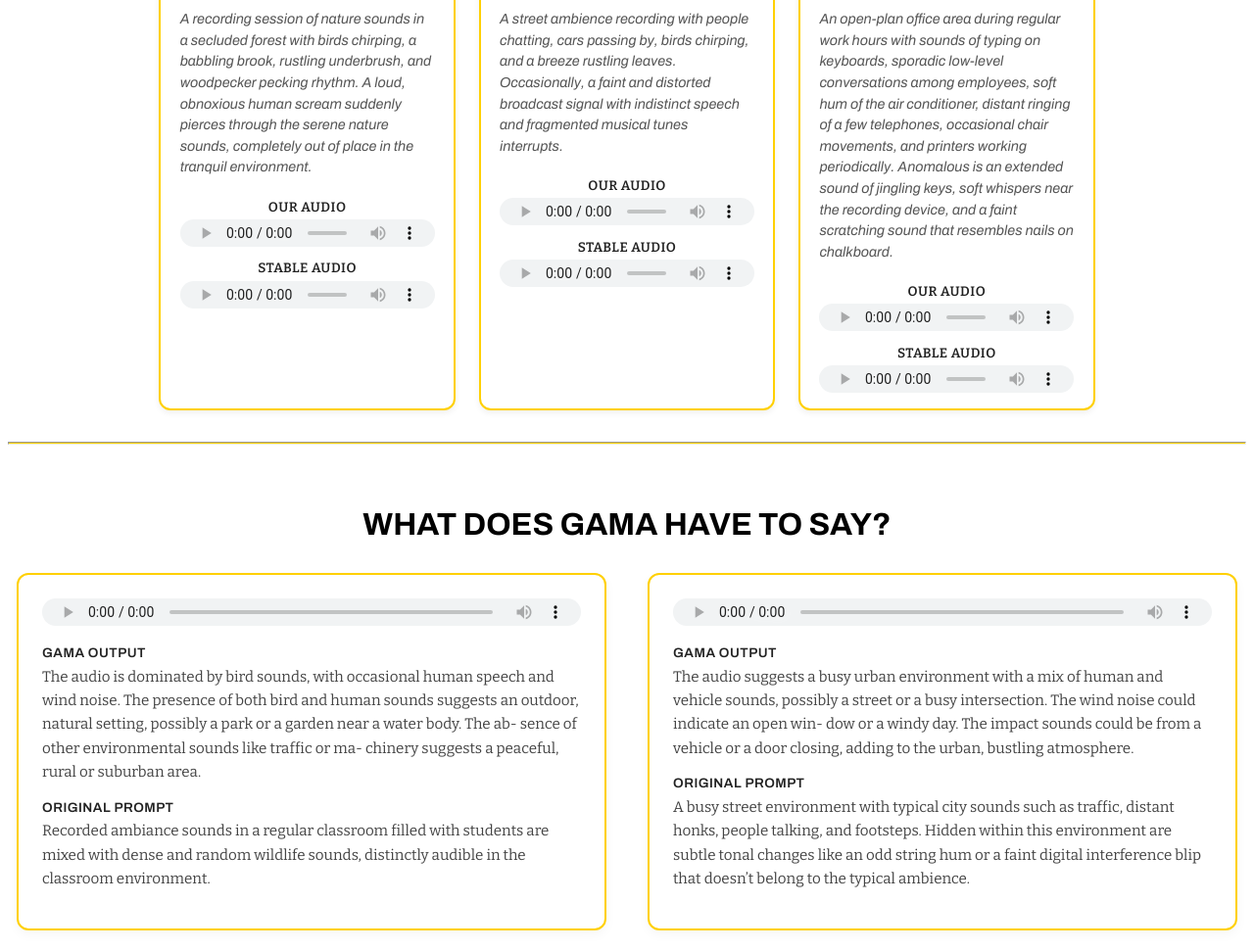
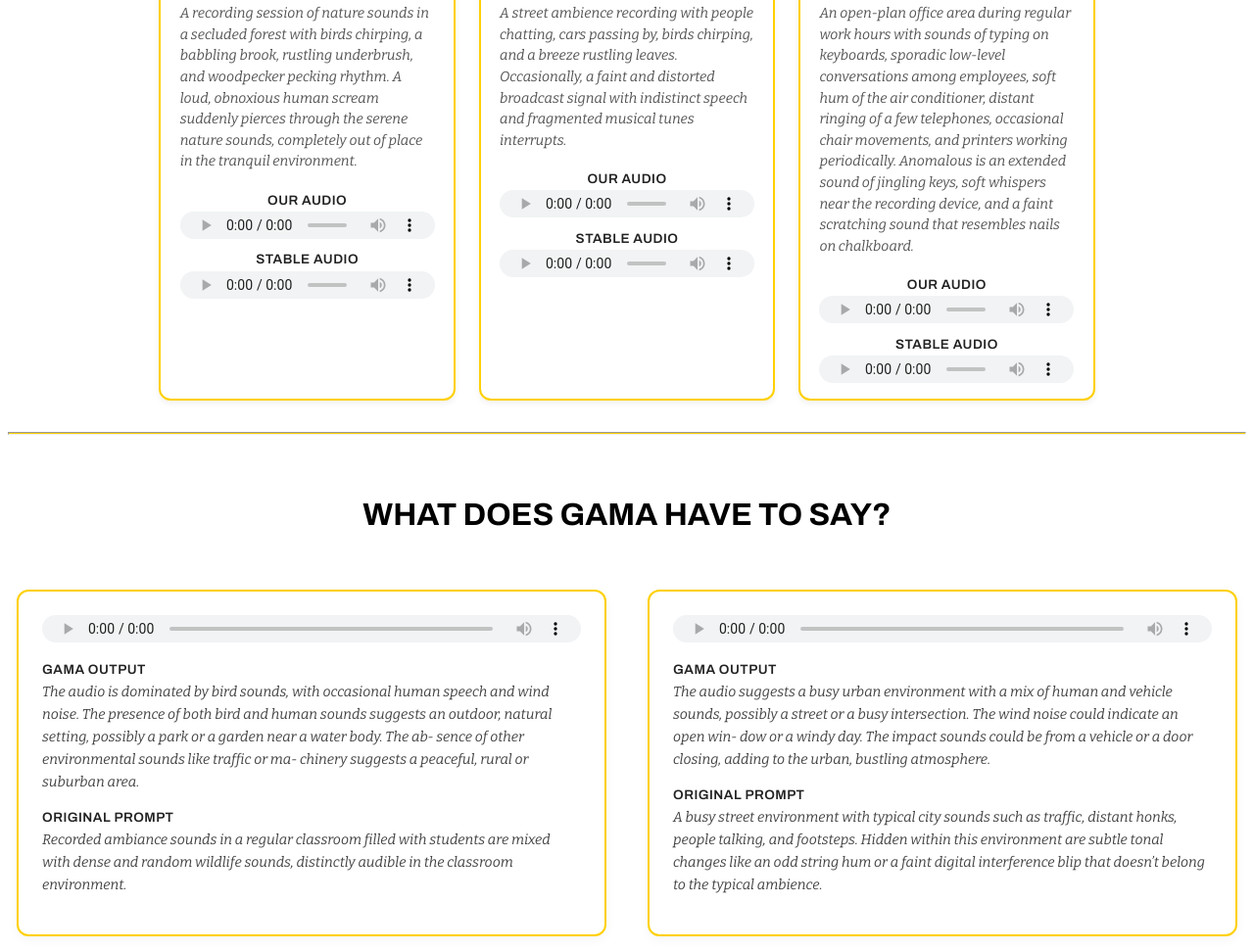
Before and after one commit to surabhi-raghavan/AADG, a plain HTML site: page index.html in a window 1280 px wide. Shown: the part 2170-3141 px from the top of the page at 98% size. Drawn offline with nearby package versions, Linux system fonts and the light colour scheme.

Commit message:
Update styles.css

```diff
--- a/styles.css
+++ b/styles.css
@@ -256,7 +256,7 @@ h2 {
 }
 
 .audio-label {
-  font-family: "Bitter";
+  font-family: "Archivo";
   font-weight: 600;
   font-size: 0.85em;
   color: #222;
@@ -267,7 +267,7 @@ h2 {
 }
 
 .audio-prompt {
-  font-family: "Archivo";
+  font-family: "Bitter";
   font-size: 0.9em;
   font-style: italic;
   color: #555;
@@ -286,9 +286,8 @@ audio {
   flex-wrap: wrap;
   justify-content: center;
   gap: 1.5em;
-  margin: 2em auto;
+  margin-top: 2em auto;
 }
-
 .gama-card {
   background-color: #ffffff;
   border: 2px solid #ffd000;
@@ -296,11 +295,11 @@ audio {
   box-shadow: 0 4px 12px rgba(0, 0, 0, 0.04);
   padding: 1.5em;
   max-width: 550px;
-  margin: 0 auto;
+  margin: 2em auto;
 }
 
 .gama-label {
-  font-family: "Archivo", sans-serif; /* headings */
+  font-family: "Archivo"; /* headings */
   font-size: 0.85em;
   font-weight: 600;
   color: #222;
@@ -311,7 +310,8 @@ audio {
 
 .gama-text {
   font-family: "Bitter"; /* body text */
-  font-size: 0.95em;
+  font-size: 0.9em;
+  font-style: italic;
   color: #444;
   line-height: 1.6;
   margin-top: 0.3em;
```
